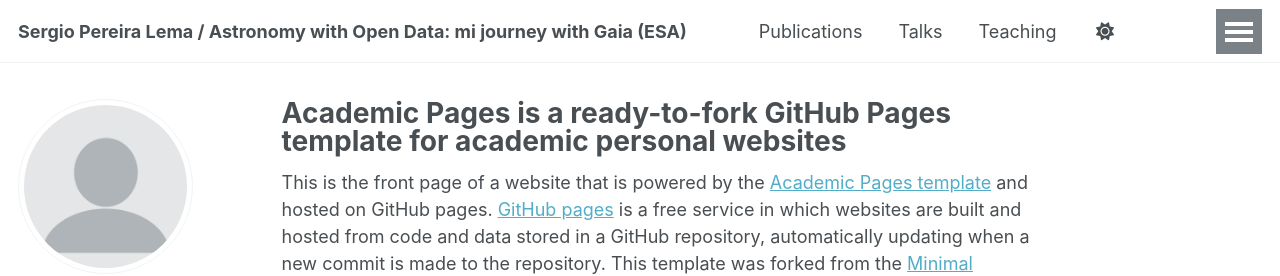
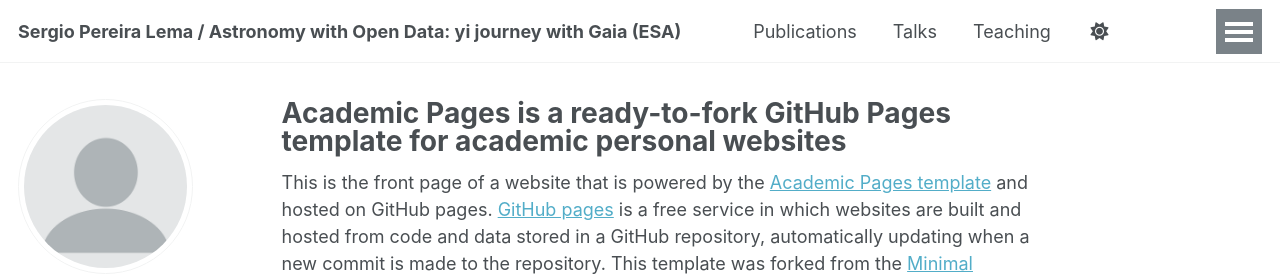
Before and after one commit to SergioPereiraLema/sergiopereiralema.github.io, a Jekyll site: the page built from _pages/about.md, in a window 1280 px wide. Shown: the top 276 px of the page. Built offline with Jekyll 4.4.1, drawn with Linux system fonts in a browser that asks for light colours; some web fonts are replaced; a script that is not in the unit is left out.

```diff
--- a/_config.yml
+++ b/_config.yml
@@ -9,7 +9,7 @@
 # Basic Site Settings
 locale                   : "en-US"
 site_theme               : "default" # Currently available options are "default", "air"
-title                    : "Sergio Pereira Lema / Astronomy with Open Data: mi journey with Gaia (ESA)"
+title                    : "Sergio Pereira Lema / Astronomy with Open Data: yi journey with Gaia (ESA)"
 title_separator          : "-"
 name                     : &name "Sergio Pereira Lema"
 description              : &description "Site to share my journey learning to process the data generated by Gaia mission (ESA)"
```
